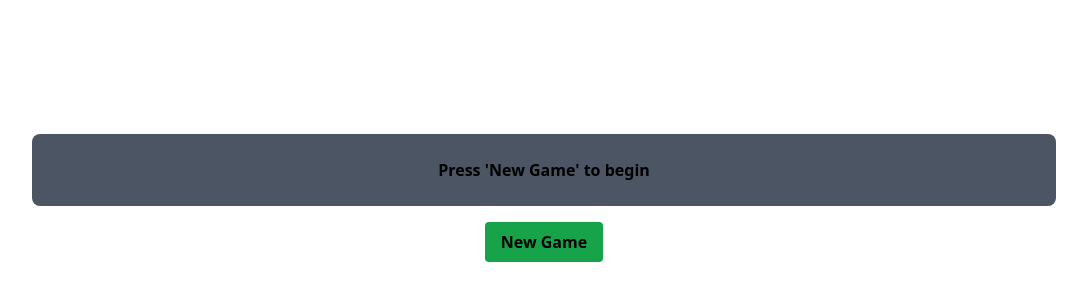
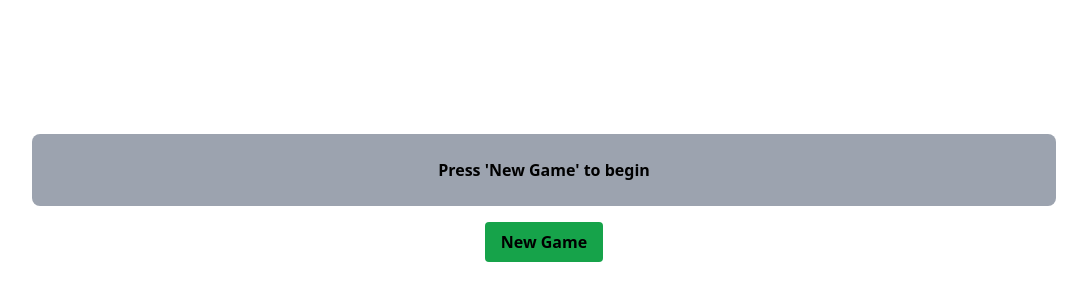
Before and after one commit to ThadeuJose/blackjack-react, a React app: page / in a window 1280 px wide. Shown: the part 442-742 px from the top of the page, without its empty margins (96-1183 px from the left). Built offline with nearby package versions, Linux system fonts and the light colour scheme.

Commit message:
Fix bug
Double A is equal to 12

```diff
--- a/src/components/Game/Game.tsx
+++ b/src/components/Game/Game.tsx
@@ -72,7 +72,7 @@ export default function Game({ dispatch, state }: GameProps): JSX.Element {
       <div className='h-30vh'>
         <div className=''>
           <div
-            className='mx-auto p-6 my-4 rounded-lg text-center font-semibold bg-gray-600'
+            className='mx-auto p-6 my-4 rounded-lg text-center font-semibold bg-gray-400'
             data-cy='status'
           >
             {state.message}
--- a/src/components/Game/Redux.ts
+++ b/src/components/Game/Redux.ts
@@ -185,21 +185,13 @@ function draw(oldHand: Hand, oldDeck: Card[]): { deck: Card[]; hand: Hand } {
 }
 
 export function calculateHand(hand: Card[]): number {
-  let total: number = hand
-    .filter((card) => !card.hidden)
-    .map((card) => calculateValue(card.rank))
-    .reduce((accumulator, value) => accumulator + value, 0);
-  if (total >= 21) {
-    return total;
-  }
-  let aceAmount = hand.filter(
-    (card) => card.rank === "A" && !card.hidden
-  ).length;
-  for (let index = 0; index < aceAmount; index++) {
+  const UpdatedHand = hand.filter((card) => !card.hidden);
+  let total: number = UpdatedHand.map((card) =>
+    calculateValue(card.rank)
+  ).reduce((accumulator, value) => accumulator + value, 0);
+  let hasAce: boolean = UpdatedHand.some((card) => card.rank === "A");
+  if (total < 12 && hasAce) {
     total += 10;
-    if (total >= 21) {
-      return total;
-    }
   }
   return total;
 }
```
Also changed, not shown: 1 other file (tests, documents, lock files or other folders).
